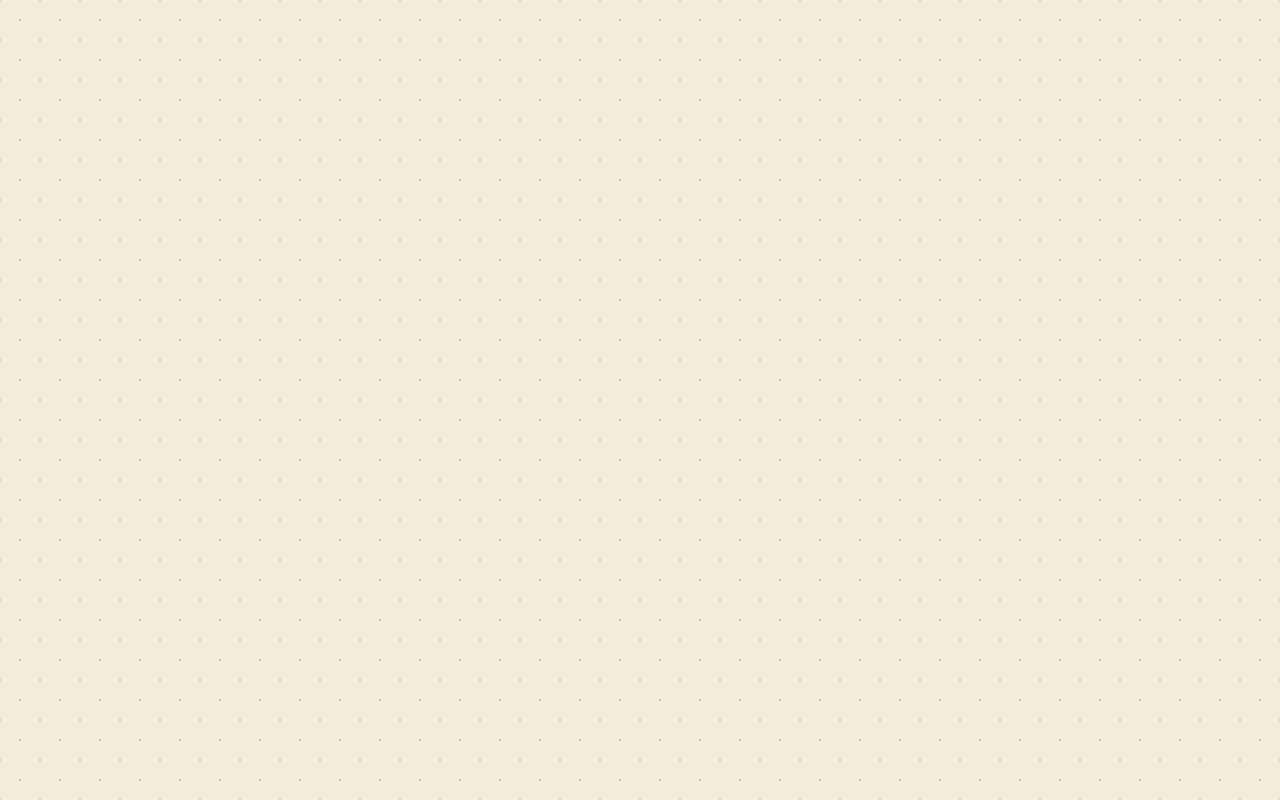
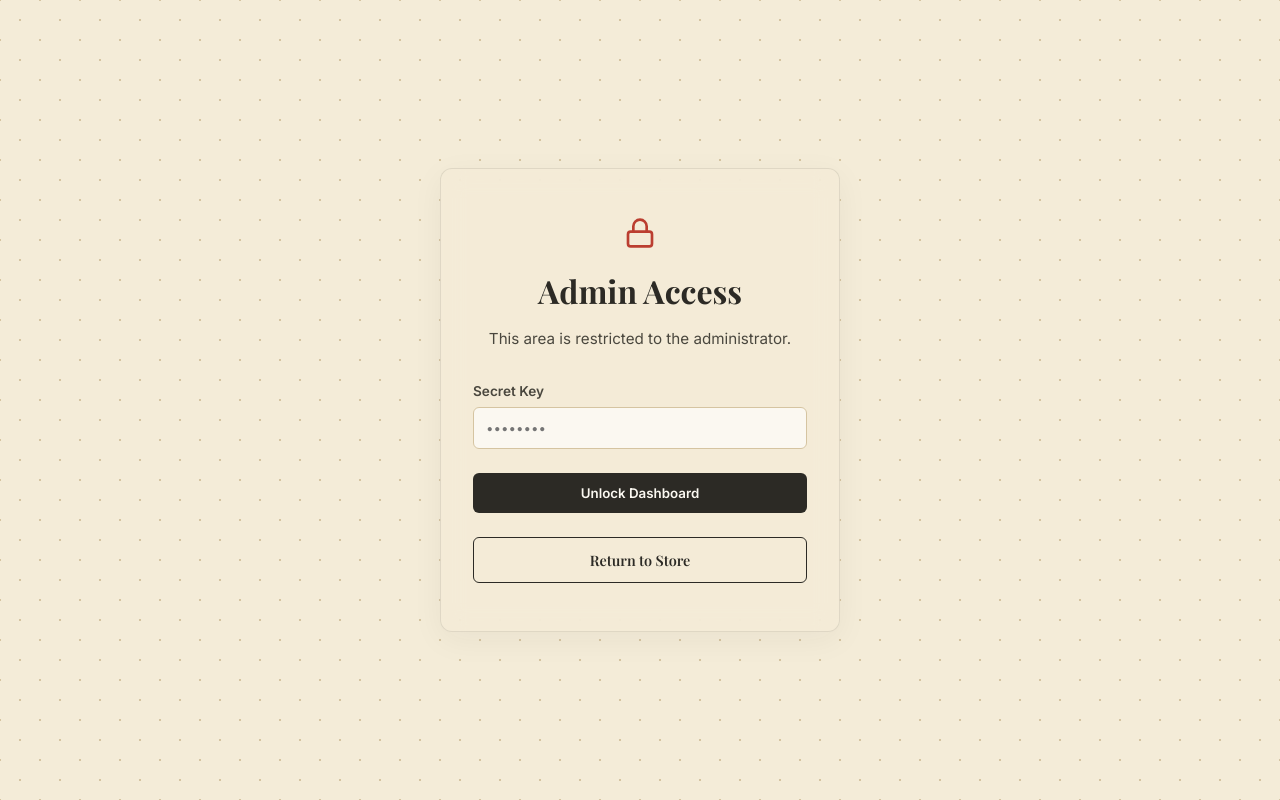
Before and after one commit to mrvish369-lab/calcutta-vintage-store, a React (Vite) app: page /login in a window 1280 px wide. Before the commit this address had no page. Built offline with nearby package versions, Linux system fonts and the light colour scheme; a web font is replaced by a local one.

Commit message:
Add admin authentication and remove public admin link

```diff
--- a/src/App.jsx
+++ b/src/App.jsx
@@ -2,16 +2,29 @@ import { BrowserRouter, Routes, Route } from 'react-router-dom';
 import StoreFront from './pages/StoreFront';
 import Reader from './pages/Reader';
 import Admin from './pages/Admin';
+import Login from './pages/Login';
+import ProtectedRoute from './components/ProtectedRoute';
+import { AuthProvider } from './context/AuthContext';
 
 function App() {
   return (
+    <AuthProvider>
       <BrowserRouter>
         <Routes>
           <Route path="/" element={<StoreFront />} />
           <Route path="/reader/:id" element={<Reader />} />
-        <Route path="/admin" element={<Admin />} />
+          <Route path="/login" element={<Login />} />
+          <Route
+            path="/admin"
+            element={
+              <ProtectedRoute>
+                <Admin />
+              </ProtectedRoute>
+            }
+          />
         </Routes>
       </BrowserRouter>
+    </AuthProvider>
   );
 }
 
--- a/src/components/Header.jsx
+++ b/src/components/Header.jsx
@@ -1,6 +1,6 @@
 import React from 'react';
 import { Link } from 'react-router-dom';
-import { BookOpen, UserCircle } from 'lucide-react';
+import { BookOpen } from 'lucide-react';
 import './Header.css';
 
 export default function Header() {
@@ -13,7 +13,6 @@ export default function Header() {
         </Link>
         <nav className="main-nav">
           <Link to="/" className="nav-link">Collection</Link>
-          <Link to="/admin" className="nav-link"><UserCircle size={20} /> Admin</Link>
         </nav>
       </div>
     </header>
--- /dev/null
+++ b/src/components/ProtectedRoute.jsx
@@ -0,0 +1,15 @@
+import React from 'react';
+import { Navigate } from 'react-router-dom';
+import { useAuth } from '../context/AuthContext';
+
+const ProtectedRoute = ({ children }) => {
+  const { isAuthenticated } = useAuth();
+
+  if (!isAuthenticated) {
+    return <Navigate to="/login" replace />;
+  }
+
+  return children;
+};
+
+export default ProtectedRoute;
--- /dev/null
+++ b/src/context/AuthContext.jsx
@@ -0,0 +1,31 @@
+import React, { createContext, useContext, useState } from 'react';
+
+const AuthContext = createContext();
+
+export const AuthProvider = ({ children }) => {
+  const [isAuthenticated, setIsAuthenticated] = useState(
+    localStorage.getItem('admin_auth') === 'true'
+  );
+
+  const login = (password) => {
+    if (password === 'kolkata-admin-2025') {
+      localStorage.setItem('admin_auth', 'true');
+      setIsAuthenticated(true);
+      return true;
+    }
+    return false;
+  };
+
+  const logout = () => {
+    localStorage.removeItem('admin_auth');
+    setIsAuthenticated(false);
+  };
+
+  return (
+    <AuthContext.Provider value={{ isAuthenticated, login, logout }}>
+      {children}
+    </AuthContext.Provider>
+  );
+};
+
+export const useAuth = () => useContext(AuthContext);
--- /dev/null
+++ b/src/pages/Login.css
@@ -0,0 +1,81 @@
+.login-layout {
+  min-height: 100vh;
+  display: flex;
+  align-items: center;
+  justify-content: center;
+  padding: 1rem;
+}
+
+.login-card {
+  max-width: 400px;
+  width: 100%;
+  padding: 3rem 2rem;
+  text-align: center;
+}
+
+.login-header {
+  margin-bottom: 2rem;
+}
+
+.lock-icon {
+  color: var(--color-tram-red);
+  margin-bottom: 1rem;
+}
+
+.login-header h1 {
+  font-size: 2rem;
+  margin-bottom: 0.5rem;
+}
+
+.login-header p {
+  color: var(--color-ink-light);
+  font-size: 0.95rem;
+}
+
+.login-form {
+  display: flex;
+  flex-direction: column;
+  gap: 1.5rem;
+  margin-bottom: 1.5rem;
+}
+
+.input-group {
+  text-align: left;
+}
+
+.input-group label {
+  display: block;
+  font-size: 0.85rem;
+  font-weight: 600;
+  margin-bottom: 0.5rem;
+  color: var(--color-ink-light);
+}
+
+.input-group input {
+  width: 100%;
+  padding: 0.75rem;
+  border: 1px solid var(--color-sepia-dark);
+  background: var(--color-sepia-light);
+  border-radius: 6px;
+  font-family: var(--font-sans);
+  outline: none;
+}
+
+.input-group input:focus {
+  border-color: var(--color-ink);
+}
+
+.error-message {
+  color: var(--color-tram-red);
+  font-size: 0.85rem;
+  font-weight: 600;
+}
+
+.login-btn {
+  width: 100%;
+}
+
+.back-btn {
+  width: 100%;
+  font-size: 0.9rem;
+}
--- /dev/null
+++ b/src/pages/Login.jsx
@@ -0,0 +1,53 @@
+import React, { useState } from 'react';
+import { useNavigate } from 'react-router-dom';
+import { useAuth } from '../context/AuthContext';
+import { Lock } from 'lucide-react';
+import './Login.css';
+
+export default function Login() {
+  const [password, setPassword] = useState('');
+  const [error, setError] = useState('');
+  const { login } = useAuth();
+  const navigate = useNavigate();
+
+  const handleSubmit = (e) => {
+    e.preventDefault();
+    if (login(password)) {
+      navigate('/admin');
+    } else {
+      setError('Incorrect secret key. Please try again.');
+    }
+  };
+
+  return (
+    <div className="login-layout">
+      <div className="login-card glass-panel animate-fade-in-up">
+        <div className="login-header">
+          <Lock size={32} className="lock-icon" />
+          <h1>Admin Access</h1>
+          <p>This area is restricted to the administrator.</p>
+        </div>
+
+        <form onSubmit={handleSubmit} className="login-form">
+          <div className="input-group">
+            <label htmlFor="password">Secret Key</label>
+            <input
+              type="password"
+              id="password"
+              value={password}
+              onChange={(e) => setPassword(e.target.value)}
+              placeholder="••••••••"
+              required
+            />
+          </div>
+          {error && <p className="error-message">{error}</p>}
+          <button type="submit" className="btn-primary login-btn">Unlock Dashboard</button>
+        </form>
+
+        <button className="btn-secondary back-btn" onClick={() => navigate('/')}>
+          Return to Store
+        </button>
+      </div>
+    </div>
+  );
+}
```
Lines whose indentation alone changed are shown as unchanged.
